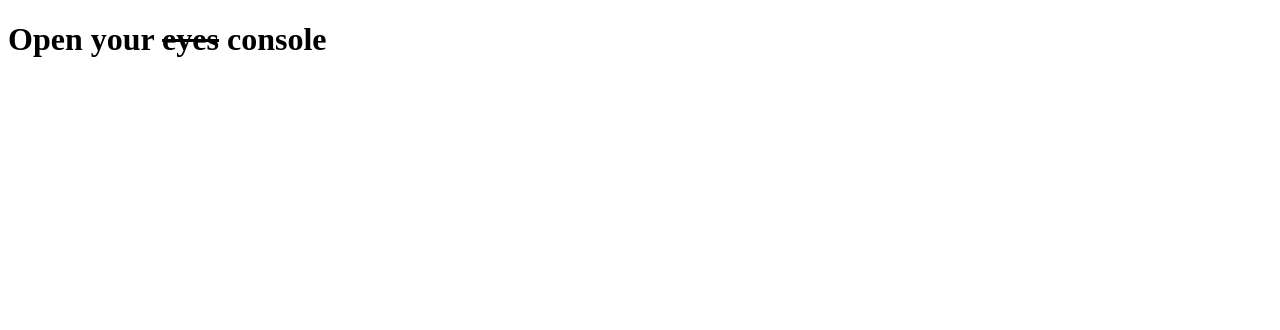
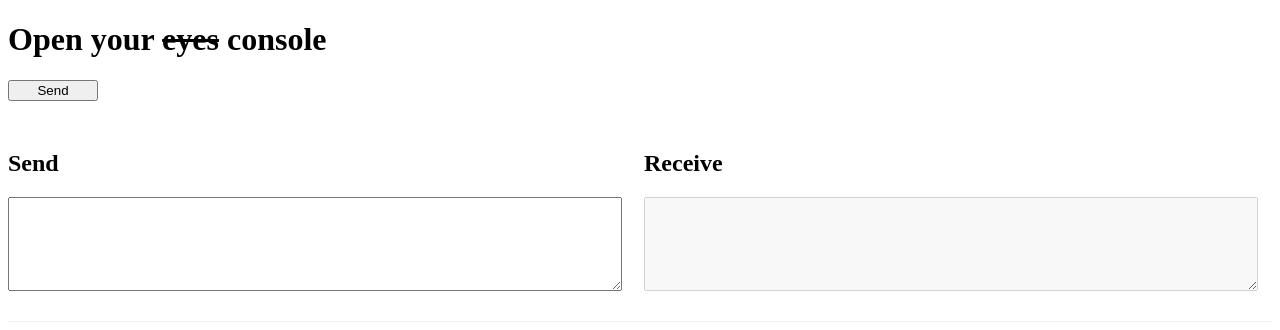
Before and after one commit to felixdrp/nodertc-example, a website: page fixtures/index.html in a window 1280 px wide. Drawn offline with Linux system fonts and the light colour scheme.

Commit message:
updated user interface
Added:
 - send button
 - text box for send and receive
 - style file main.css

```diff
--- a/fixtures/client.js
+++ b/fixtures/client.js
@@ -29,23 +29,22 @@ pc.addEventListener('negotiationneeded', async () => {
   await pc.setLocalDescription(offer);
 });
 
-pc.addEventListener('datachannel', ({ channel }) => {
-  console.log('got channel', channel);
+// pc.addEventListener('datachannel', ({ channel }) => {
+//   console.log('got channel', channel);
 
-  channel.addEventListener('open', () => {
-    console.log('[dc] channel is ready', channel);
+//   channel.addEventListener('open', () => {
+//     console.log('[dc] channel is ready', channel);
+//     // channel.send(`Hello, world!`);
+//   });
 
-    channel.send(`Hello, world!`);
-  });
+//   channel.addEventListener('close', () => {
+//     console.log('[dc] channel is closed');
+//   });
 
-  channel.addEventListener('close', () => {
-    console.log('[dc] channel is closed');
-  });
-
-  channel.addEventListener('message', ({ data }) => {
-    console.log('got message: %s', data.toString());
-  });
-});
+//   channel.addEventListener('message', ({ data }) => {
+//     console.log('got message: %s', data.toString());
+//   });
+// });
 
 const channel = pc.createDataChannel('console');
 
@@ -71,9 +70,11 @@ channel.addEventListener('message', async (event) => {
     default:
       msg = data.toString();
   }
+
+  receiveText.value = receiveText.value + `[dc] type ${dataType}, got message: ${msg}\n`
+  // receiveText Move scroll to the end
+  receiveText.scroll(0, receiveText.scrollHeight)
   console.log('[dc] type %s, got message: %s', dataType, msg);
-
-  channel.send(`Hello, NodeRTC!`);
 });
 
 /**
@@ -93,3 +94,8 @@ async function sendOffer(offer) {
 
   return res.json();
 }
+
+const sendButton = document.querySelector('#sendButton')
+const sendText = document.querySelector('#dataChannelSend')
+const receiveText = document.querySelector('#dataChannelReceive')
+sendButton.onclick = () => channel.send(sendText.value)
--- a/fixtures/index.html
+++ b/fixtures/index.html
@@ -4,9 +4,23 @@
   <meta charset="UTF-8">
   <meta name="viewport" content="width=device-width, initial-scale=1.0">
   <title>WebRTC Console Demo</title>
+  <link rel="stylesheet" href="/main.css">
 </head>
 <body>
   <h1>Open your <del>eyes</del> console</h1>
+  <div id="buttons">
+    <button id="sendButton">Send</button>
+  </div>
+  <div id="sendReceive">
+    <div id="send">
+        <h2>Send</h2>
+        <textarea id="dataChannelSend" placeholder=""></textarea>
+    </div>
+    <div id="receive">
+        <h2>Receive</h2>
+        <textarea id="dataChannelReceive" disabled=""></textarea>
+    </div>
+  </div>
   <script defer src="/client.js"></script>
 </body>
 </html>
--- /dev/null
+++ b/fixtures/main.css
@@ -0,0 +1,43 @@
+/*
+ *  Copyright (c) 2015 The WebRTC project authors. All Rights Reserved.
+ *
+ *  Use of this source code is governed by a BSD-style license
+ *  that can be found in the LICENSE file in the root of the source
+ *  tree.
+ */
+button {
+    margin: 0 1em 1em 0;
+    width: 90px;
+  }
+  div#buttons {
+    margin: 0 0 1em 0;
+  }
+  div#send {
+    margin: 0 20px 1em 0;
+  }
+  div#sendReceive {
+    border-bottom: 1px solid #eee;
+    margin: 0;
+    padding: 0 0 10px 0;
+  }
+  div#sendReceive > div {
+    display: inline-block;
+    width: calc(50% - 20px);
+  }
+  form {
+    margin: 0 0 1em 0;
+    white-space: nowrap;
+  }
+  form span {
+    font-weight: 300;
+    margin: 0 1em 0 0;
+    white-space: normal;
+  }
+  textarea {
+    color: #444;
+    font-size: 0.9em;
+    font-weight: 300;
+    height: 7.0em;
+    padding: 5px;
+    width: calc(100% - 10px);
+  }
```
